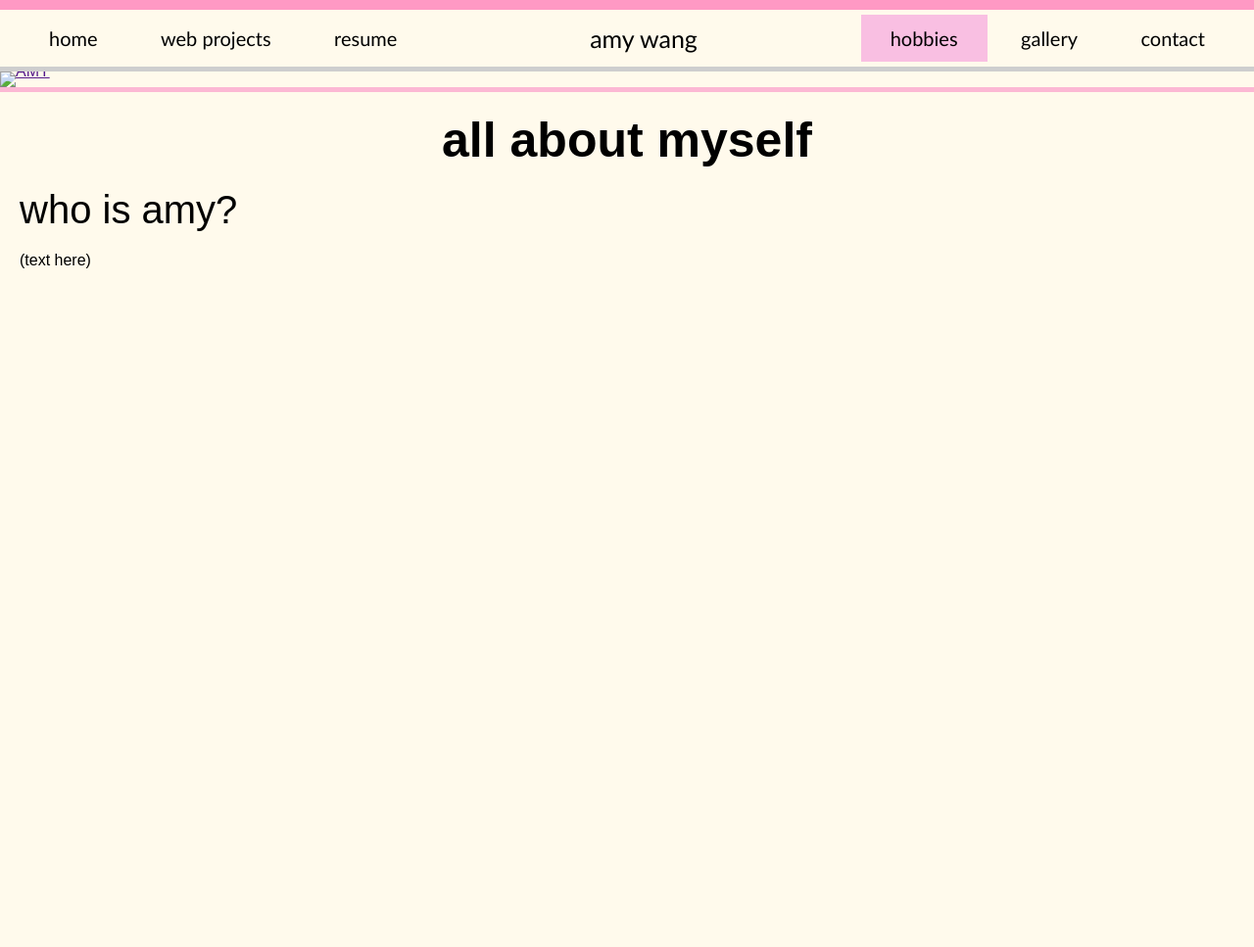
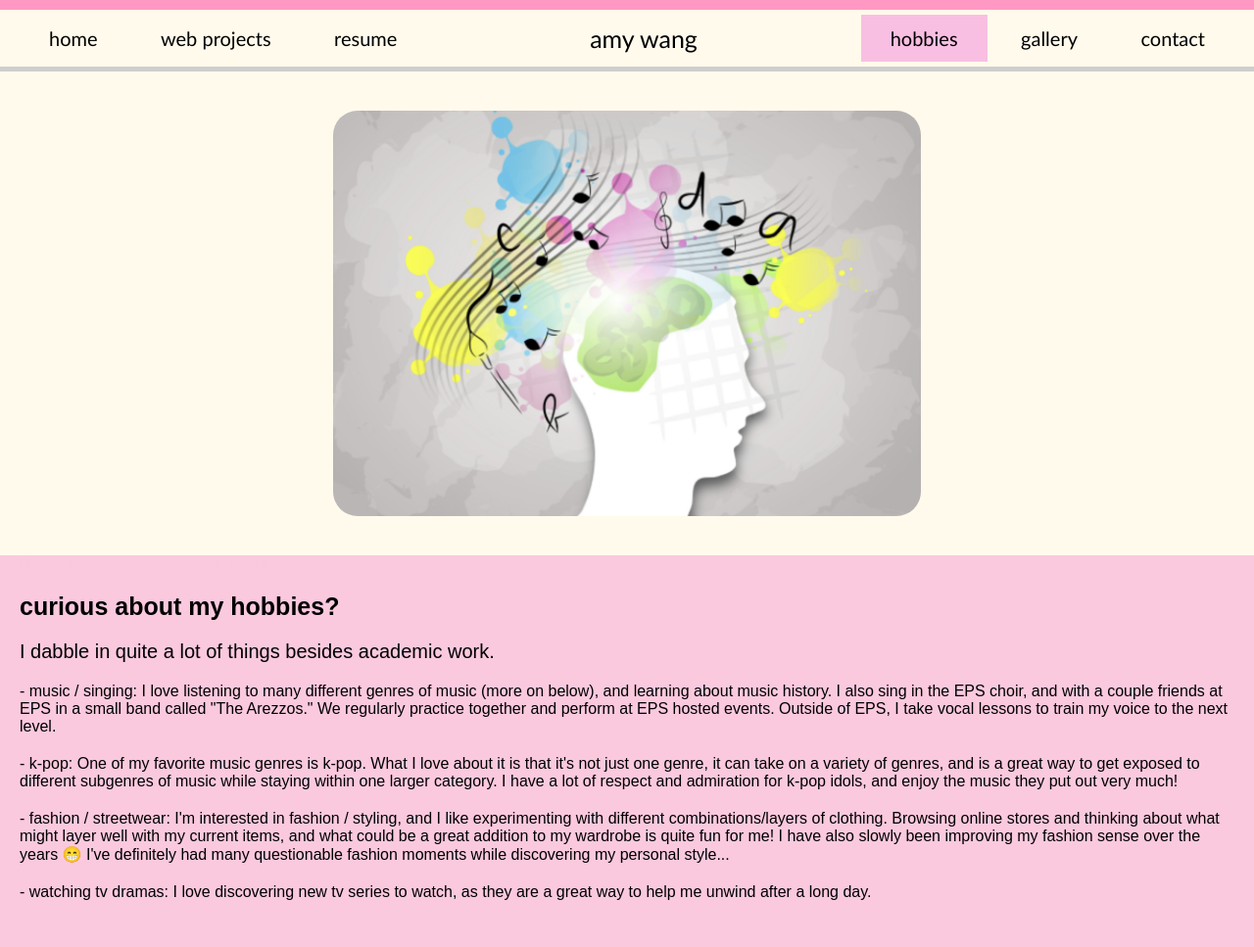
Before and after one commit to amyhi10789/amywang_portfolio, a plain HTML site: page hobbies.html in a window 1280 px wide. Shown: the whole page at 98% size. Before the commit the page ends 800 px from the top, so only its background shows below. Drawn offline with Linux system fonts and the light colour scheme; a web font is replaced by a local one.

Commit message:
hobbies page

```diff
--- a/hobbies.html
+++ b/hobbies.html
@@ -4,7 +4,7 @@
 <head>
     <meta charset="UTF-8">
     <meta name="viewport" content="width=device-width, initial-scale=1.0">
-    <title>amy wang - home</title>
+    <title>amy wang - web projects</title>
     <link rel="stylesheet" href="css/style.css">
     <link rel="stylesheet" href="https://use.typekit.net/jmc4tfq.css">
 </head>
@@ -21,25 +21,39 @@
         <span class="nav-center">amy wang</span>
 
         <div>
-            <a href="hobbies.html" class="active split">hobbies</a>
+            <a href="hobbies.html" class="split active">hobbies</a>
             <a href="gallery.html" class="split">gallery</a>
             <a href="contact.html" class="split">contact</a>
         </div>
     </div>
     <div style="background-color:#cecece; height:5px; width:100%;"></div>
-    <div class="image-container center" style="position:relative; display:block; line-height:0; margin:0;">
-        <a href="" style="display:block; line-height:0; margin:0; padding:0;">
-            <img src="" alt="AMY" height="530" style="display:block; margin:0; padding:0;">
+    <div class="image-container">
+        <img src="images/music.png" class="center-image">
+    </div>
+    <div style="background-color:#fac9de; height:400px; width:100%;">
+        <p style="color:#fac9de;">this is a secret message: amy is very cool!</p>
 
-            <div class="image-text-permanent"></div>
-            <div class="image-text-hover"></div>
-        </a>
+        <p style=" font-size: 25px; font-weight: bold">curious about my hobbies?</p>
+
+        <p style="font-size: 20px;">I dabble in quite a lot of things besides academic work.</p>
+
+        <p>- music / singing: I love listening to many different genres of music (more on below), and learning about
+            music history. I also sing in the EPS choir, and with a couple friends at EPS in a small band called
+            "The Arezzos." We regularly practice together and perform at EPS hosted events. Outside of EPS, I take vocal
+            lessons to train my voice to the next level.</p>
+        <p>- k-pop: One of my favorite music genres is k-pop. What I love about it is that it's not just one genre, it
+            can take on a variety of genres, and is a great way to get exposed to different subgenres of music while
+            staying within one larger category. I have a lot of respect and admiration for k-pop idols, and enjoy the
+            music they put out very much!</p>
+        <p>- fashion / streetwear: I'm interested in fashion / styling, and I like experimenting with different
+            combinations/layers of clothing. Browsing online stores and thinking about what might layer well with my
+            current items, and what could be a great addition to my wardrobe is quite fun for me! I have also slowly
+            been improving my fashion sense over the years 😁 I've definitely had many questionable fashion moments
+            while discovering my personal style... </p>
+        <p>- watching tv dramas: I love discovering new tv series to watch, as they are a great way to help me unwind
+            after a long day.</p>
     </div>
 
-    <div style="background-color:#fcb8d4; height:5px; width:100%;"></div>
-    <p style="font-size: 50px; text-align: center; font-weight: bold">all about myself</p>
-    <p style="font-size: 40px">who is amy?</p>
-    <p>(text here)</p>
 </body>
 
 </html>
```
Also changed, not shown: images/music.png (added).
